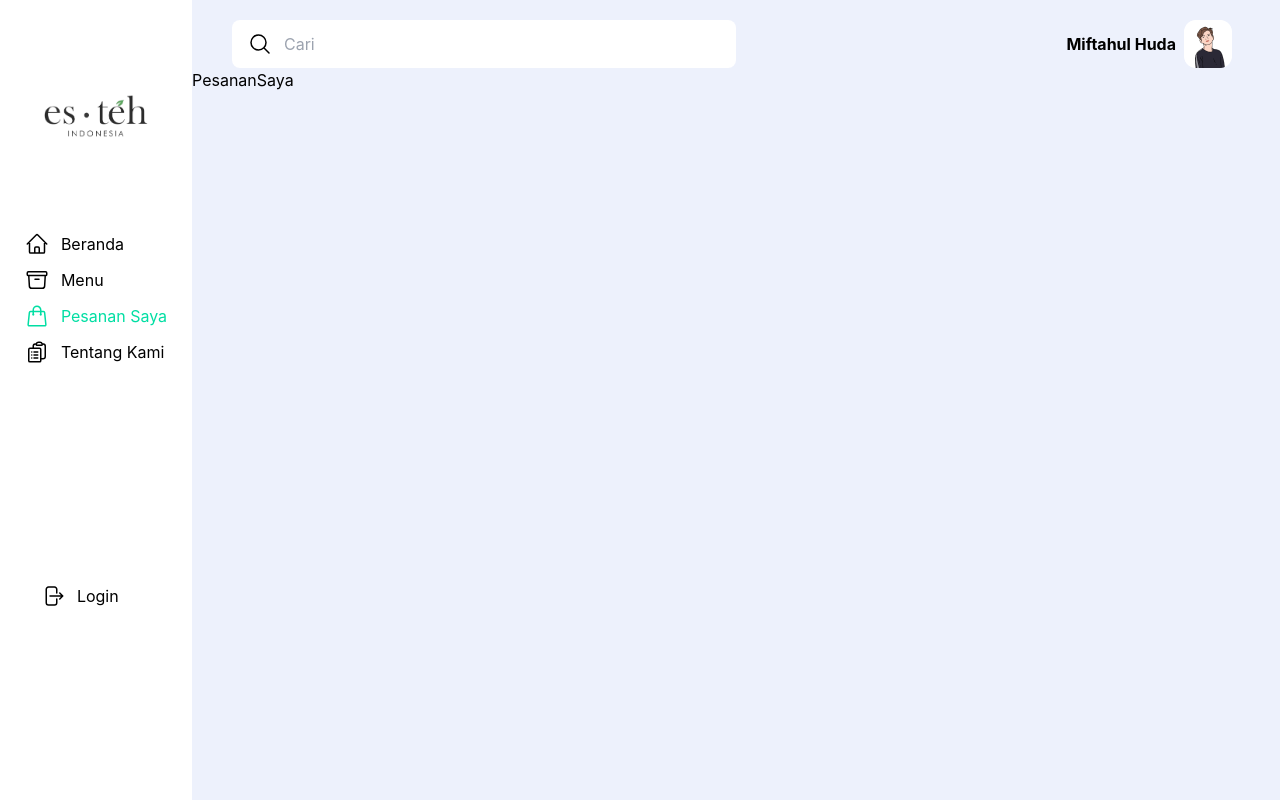
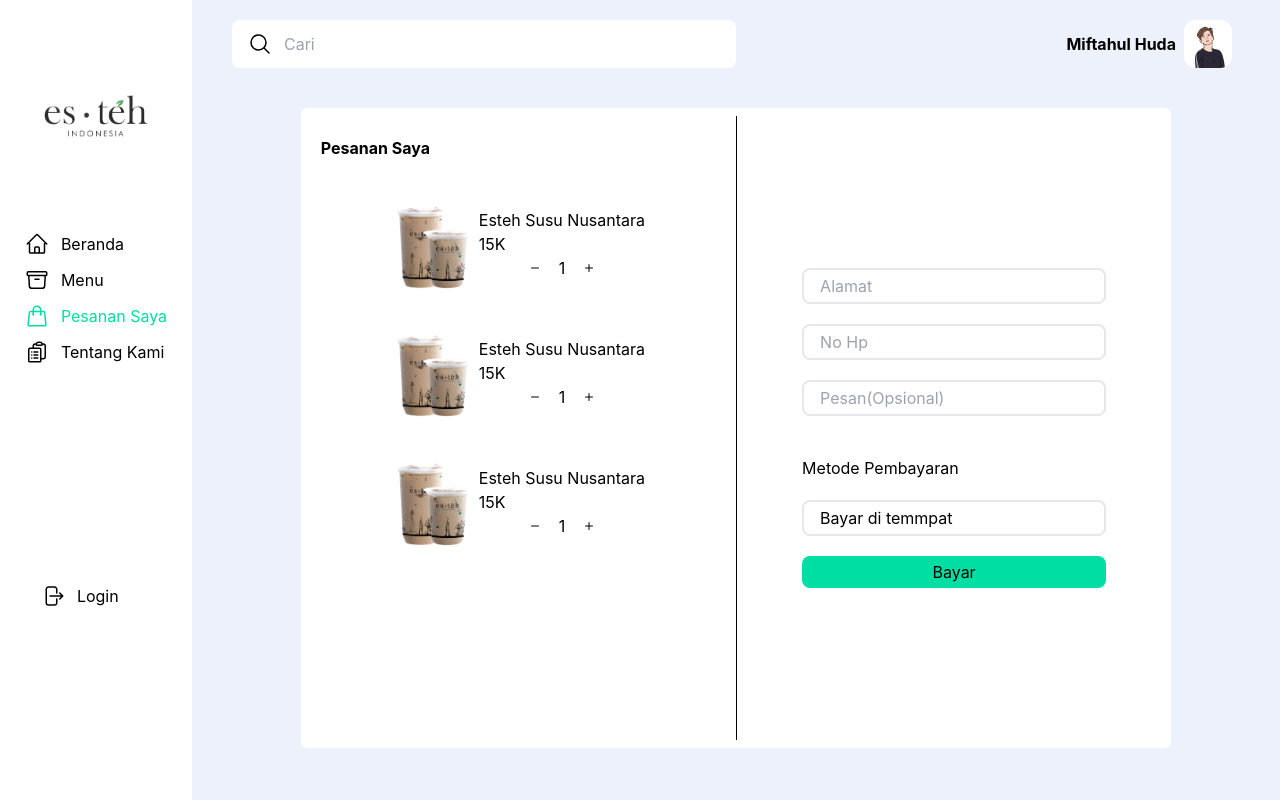
Before and after one commit to MiftahulH23/Capstone, a React (Create React App) app in the folder client/: page /pesanan in a window 1280 px wide. Built offline with nearby package versions, Linux system fonts and the light colour scheme.

Commit message:
Pesanan saya complete

```diff
--- /dev/null
+++ b/client/src/components/CardPesananSaya.jsx
@@ -0,0 +1,49 @@
+import React, { useState } from "react";
+import Nusantara from "../assets/img/nusantara.png";
+const CardPesananSaya = ({ produk, harga }) => {
+  const [jumlah, setJumlah] = useState(1);
+  return (
+    <div className="mt-10">
+      <div className="flex justify-center items-center mt-10">
+        <div className="w-[20%]">
+          <img src={Nusantara} alt="" />
+        </div>
+        <div className="">
+          <p>{produk}</p>
+          <p>{harga}</p>
+          <div className="flex justify-center gap-4">
+            {/* Tombol Kurang */}
+            <button onClick={() => setJumlah((prev) => prev - 1)}>
+              <svg
+                xmlns="http://www.w3.org/2000/svg"
+                width="16"
+                height="16"
+                fill="currentColor"
+                class="bi bi-dash"
+                viewBox="0 0 16 16"
+              >
+                <path d="M4 8a.5.5 0 0 1 .5-.5h7a.5.5 0 0 1 0 1h-7A.5.5 0 0 1 4 8z" />
+              </svg>
+            </button>
+            <p>{jumlah}</p>
+            {/* Tombol Tambah */}
+            <button onClick={() => setJumlah((prev) => prev + 1)}>
+              <svg
+                xmlns="http://www.w3.org/2000/svg"
+                width="16"
+                height="16"
+                fill="currentColor"
+                class="bi bi-plus"
+                viewBox="0 0 16 16"
+              >
+                <path d="M8 4a.5.5 0 0 1 .5.5v3h3a.5.5 0 0 1 0 1h-3v3a.5.5 0 0 1-1 0v-3h-3a.5.5 0 0 1 0-1h3v-3A.5.5 0 0 1 8 4z" />
+              </svg>
+            </button>
+          </div>
+        </div>
+      </div>
+    </div>
+  );
+};
+
+export default CardPesananSaya;
--- /dev/null
+++ b/client/src/components/cardPembayaran.jsx
@@ -0,0 +1,34 @@
+import React from "react";
+
+const CardPembayaran = () => {
+  return (
+    <div className="grid place-items-center">
+      <div className="flex flex-col w-[70%]">
+        <input
+          type="text"
+          className="border-2 w-full px-4 py-1 rounded-lg"
+          placeholder="Alamat"
+        />
+        <input
+          type="text"
+          className="border-2 w-full px-4 py-1 rounded-lg mt-5"
+          placeholder="No Hp"
+        />
+        <input
+          type="text"
+          className="border-2 w-full px-4 py-1 rounded-lg mt-5"
+          placeholder="Pesan(Opsional)"
+        />
+        <p className="mt-10">Metode Pembayaran</p>
+        <div className="w-full border-2 px-4 py-1 rounded-lg mt-5">
+          <p>Bayar di temmpat</p>
+        </div>
+        <button onClick={()=> alert("Pesanan diproses")} className="w-full px-4 py-1 rounded-lg mt-5 bg-hijau">
+          Bayar
+        </button>
+      </div>
+    </div>
+  );
+};
+
+export default CardPembayaran;
--- a/client/src/components/menuUtama.jsx
+++ /dev/null
@@ -1,7 +0,0 @@
-export const MenuUtama =() => {
-    return(
-        <div>
-
-        </div>
-    )
-}
--- a/client/src/components/navbar.jsx
+++ b/client/src/components/navbar.jsx
@@ -1,4 +1,3 @@
-import homeIcons from "../assets/icons/home.svg";
 import { NavLink } from "react-router-dom";
 import Logo from "../assets/img/logo.png";
 
--- a/client/src/pages/Menu.jsx
+++ b/client/src/pages/Menu.jsx
@@ -1,9 +1,65 @@
-import React from 'react'
+import React from "react";
+import Nusantara from "../assets/img/nusantara.png";
+
+const CardMenu = (props) => {
+  return (
+    <div className="bg-white rounded-xl w-[70%] shadow-2xl">
+      <div className="grid place-items-center">
+        <img src={props.img} alt="" className="w-[50%] place-item-center" />
+      </div>
+      <div className="flex justify-between mx-2 mt-3">
+        <div>
+          <p className="text-red-600">{props.produk}</p>
+          <p>{props.stock}</p>
+          <p>{props.harga}</p>
+        </div>
+        <div className="mt-2 flex flex-col items-end">
+          <div className="flex gap-2 items-center">
+            <svg
+              xmlns="http://www.w3.org/2000/svg"
+              width="20"
+              height="20"
+              fill="currentColor"
+              class="bi bi-star-fill fill-gold"
+              viewBox="0 0 16 16"
+            >
+              <path d="M3.612 15.443c-.386.198-.824-.149-.746-.592l.83-4.73L.173 6.765c-.329-.314-.158-.888.283-.95l4.898-.696L7.538.792c.197-.39.73-.39.927 0l2.184 4.327 4.898.696c.441.062.612.636.282.95l-3.522 3.356.83 4.73c.078.443-.36.79-.746.592L8 13.187l-4.389 2.256z" />
+            </svg>
+            <p>4.9</p>
+          </div>
+          <div className="mt-2">
+            <svg
+              xmlns="http://www.w3.org/2000/svg"
+              width="20"
+              height="20"
+              fill="currentColor"
+              class="bi bi-cart-plus"
+              viewBox="0 0 16 16"
+            >
+              <path d="M9 5.5a.5.5 0 0 0-1 0V7H6.5a.5.5 0 0 0 0 1H8v1.5a.5.5 0 0 0 1 0V8h1.5a.5.5 0 0 0 0-1H9V5.5z" />
+              <path d="M.5 1a.5.5 0 0 0 0 1h1.11l.401 1.607 1.498 7.985A.5.5 0 0 0 4 12h1a2 2 0 1 0 0 4 2 2 0 0 0 0-4h7a2 2 0 1 0 0 4 2 2 0 0 0 0-4h1a.5.5 0 0 0 .491-.408l1.5-8A.5.5 0 0 0 14.5 3H2.89l-.405-1.621A.5.5 0 0 0 2 1H.5zm3.915 10L3.102 4h10.796l-1.313 7h-8.17zM6 14a1 1 0 1 1-2 0 1 1 0 0 1 2 0zm7 0a1 1 0 1 1-2 0 1 1 0 0 1 2 0z" />
+            </svg>
+          </div>
+        </div>
+      </div>
+    </div>
+  );
+};
 
 const Menu = () => {
   return (
-    <div>Menu</div>
-  )
-}
+    <div>
+      <h1 className="text-2xl font-bold ml-10 mt-8">Menu</h1>
+      <div className="grid grid-cols-3 gap-y-[4%] place-items-center ml-10 mt-10">
+        <CardMenu img={Nusantara} produk="Es Teh Nusantara" stock="Stock 15" harga="15K" />
+        <CardMenu img={Nusantara} produk="Es Teh Nusantara" stock="Stock 15" harga="15K" />
+        <CardMenu img={Nusantara} produk="Es Teh Nusantara" stock="Stock 15" harga="15K" />
+        <CardMenu img={Nusantara} produk="Es Teh Nusantara" stock="Stock 15" harga="15K" />
+        <CardMenu img={Nusantara} produk="Es Teh Nusantara" stock="Stock 15" harga="15K" />
+        <CardMenu img={Nusantara} produk="Es Teh Nusantara" stock="Stock 15" harga="15K" />
+      </div>
+    </div>
+  );
+};
 
-export default Menu
+export default Menu;
--- a/client/src/pages/PesananSaya.jsx
+++ b/client/src/pages/PesananSaya.jsx
@@ -1,9 +1,19 @@
-import React from 'react'
+import CardPembayaran from "../components/cardPembayaran";
+import CardPesananSaya from "../components/CardPesananSaya";
+
 
 const PesananSaya = () => {
   return (
-    <div>PesananSaya</div>
-  )
-}
+    <div className=" w-[80%] h-[80%] bg-white mx-auto mt-10 grid grid-cols-2 divide-x divide-black py-2 rounded-md">
+      <div>
+        <h1 className="mt-5 font-bold ml-5">Pesanan Saya</h1>
+        <CardPesananSaya produk={'Esteh Susu Nusantara'} harga={'15K'} />
+        <CardPesananSaya produk={'Esteh Susu Nusantara'} harga={'15K'} />
+        <CardPesananSaya produk={'Esteh Susu Nusantara'} harga={'15K'} />
+      </div>
+      <CardPembayaran />
+    </div>
+  );
+};
 
-export default PesananSaya
+export default PesananSaya;
--- a/client/src/pages/beranda.jsx
+++ b/client/src/pages/beranda.jsx
@@ -1,4 +1,6 @@
 import Foto from '../assets/img/foto1.png'
+import { NavLink } from "react-router-dom";
+
 const Beranda =() =>{
     return(
         <div className="flex mt-32">
@@ -7,7 +9,9 @@
                 <div>
                     <h1 className='text-7xl'><span className='text-hijau text-8xl font-bold'>es </span> Teh <br /> Indonesia </h1>
                     <p className='mt-2 text-xl'>Menyajikan berbagai varian es teh dengan cita  rasa khas Indonesia yang memberikan anda sensasi meminum teh yang menyenangkan</p>
-                    <button className='px-8 py-2 bg-hijau rounded-lg mt-10'>Order Now</button>
+                    <NavLink to={'/menu'}>
+                        <button className='px-8 py-2 bg-hijau rounded-lg mt-10'>Order Now</button>
+                    </NavLink>
                 </div>
             </div>
             {/* Kanan*/}
--- a/client/tailwind.config.js
+++ b/client/tailwind.config.js
@@ -8,7 +8,8 @@
       colors: {
         background: '#EDF1FC',
         primary: '#5A55D2',
-        hijau: '#00DEA3'
+        hijau: '#00DEA3',
+        gold: '#EC910A',
       },
     },
   },
```
Also changed, not shown: client/src/assets/img/avocado.png (added), client/src/assets/img/nusantara.png (added).
